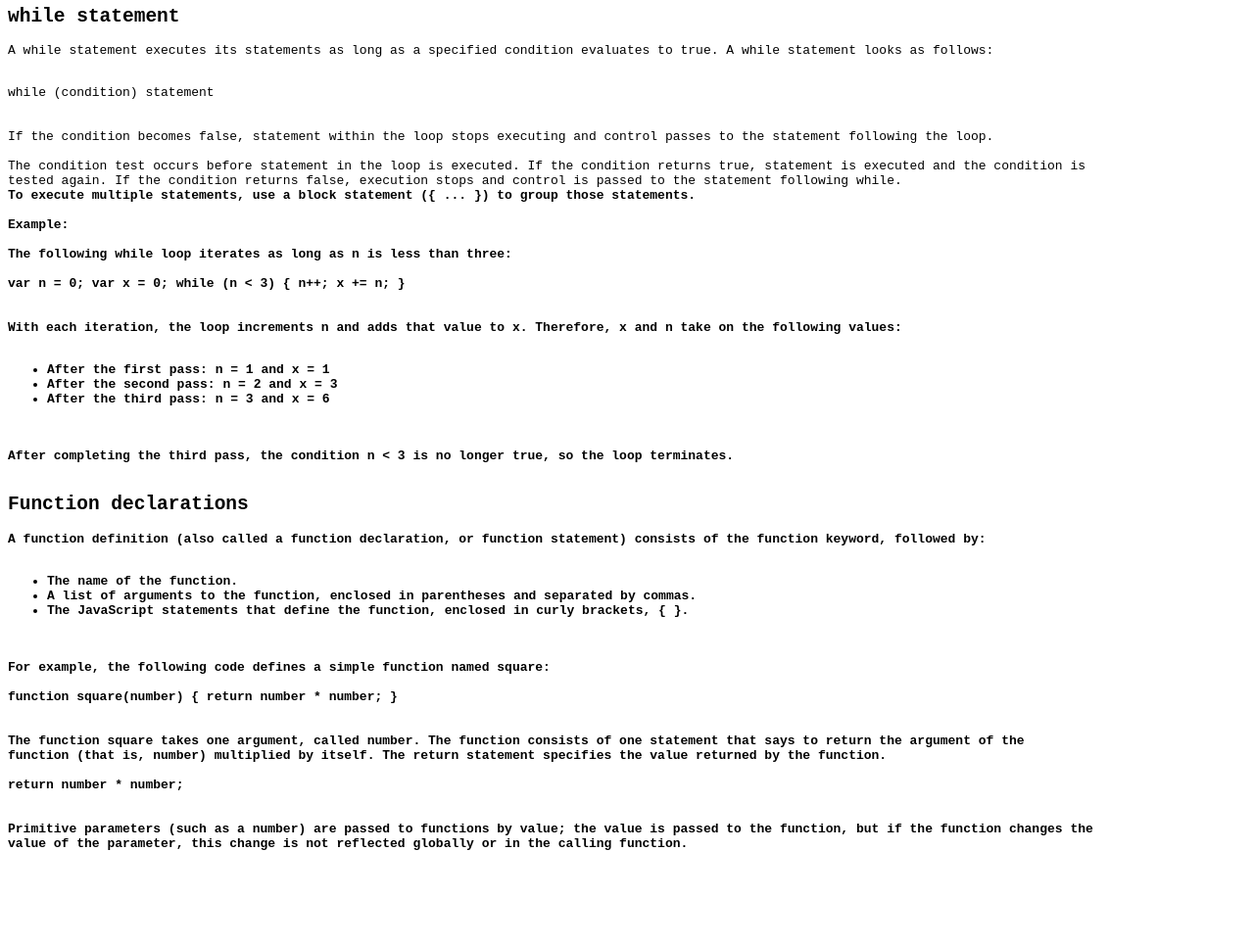
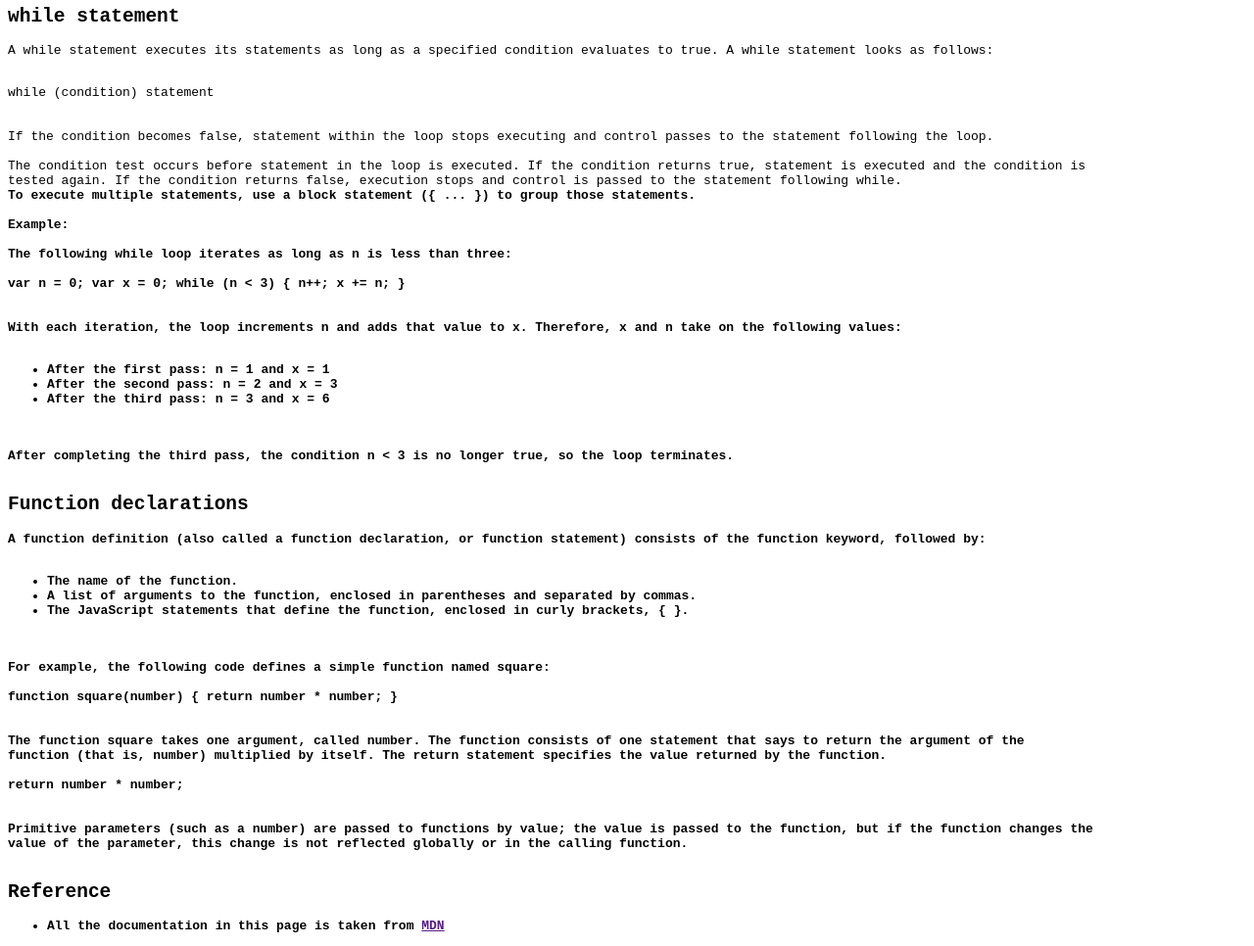
Before and after one commit to Abdulahadahmadi/Technical-Documentation-Page, a plain HTML site: page index.html in a window 1280 px wide. Shown: the part 3581-4547 px from the top of the page at 98% size. Before the commit the page ends 4478 px from the top, so only its background shows below. Drawn offline with Linux system fonts and the light colour scheme.

Commit message:
reference section added

```diff
--- a/index.html
+++ b/index.html
@@ -236,11 +236,17 @@
             <div id="funcion_div17"><code>return number * number;</code></div><br><br>
             Primitive parameters (such as a number) are passed to functions by value; the value is passed to the function, but if the function changes the<br>
             value of the parameter, this change is not reflected globally or in the calling function.<br><br>
-
-
         </p>
     </section>
 
+    <section class="main-section">
+        <header id="reference"><h2>Reference</h2></header>
+        <p>
+            <ul>
+                <li>All the documentation in this page is taken from <a href="">MDN</a></li>
+            </ul>
+        </p>
+    </section>
 
     </main>
 
```
